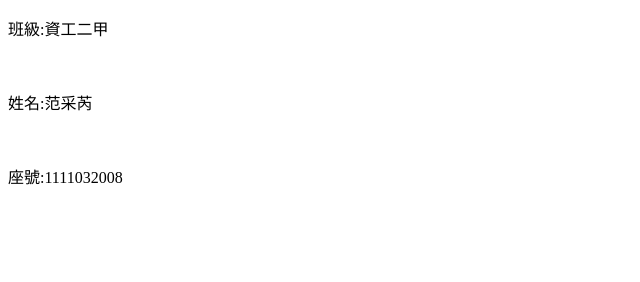
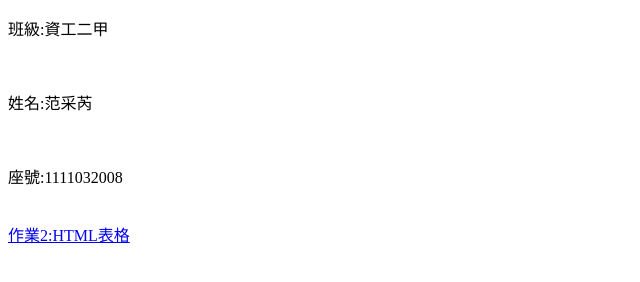
Before and after one commit to rcy95/bjyx, a plain HTML site: page index.html in a window 1280 px wide. Shown: the whole page, without its empty margins (0-640 px from the left). Drawn offline with Linux system fonts and the light colour scheme.

Commit message:
Update index.html

```diff
--- a/index.html
+++ b/index.html
@@ -8,6 +8,7 @@
 <p>班級:資工二甲</p><br>
 <p>姓名:范采芮</p><br>
 <p>座號:1111032008</p><br>
+<a href="C:\Users\范采芮\Desktop\html">作業2:HTML表格</a>
 
 </body>
 </html>
```
